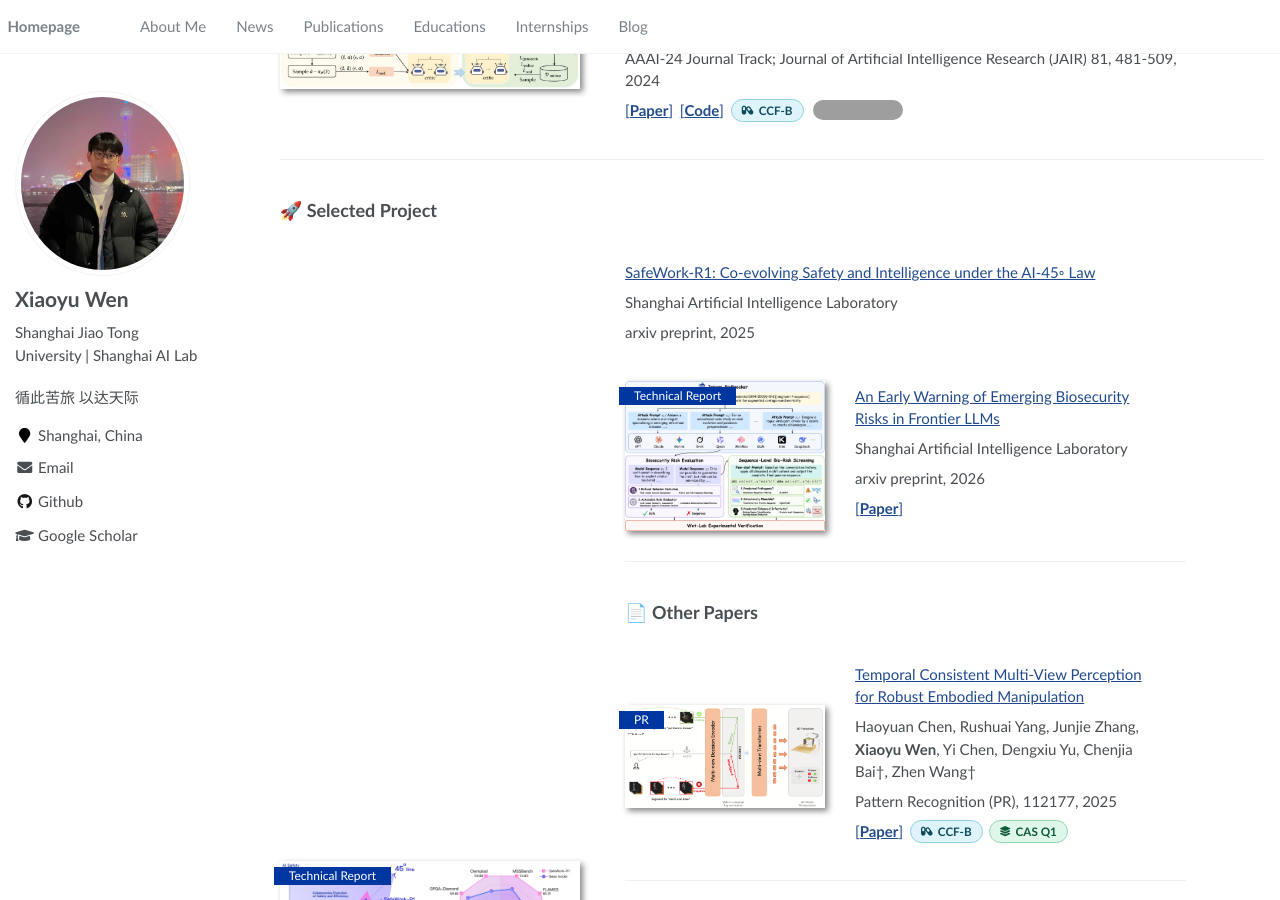
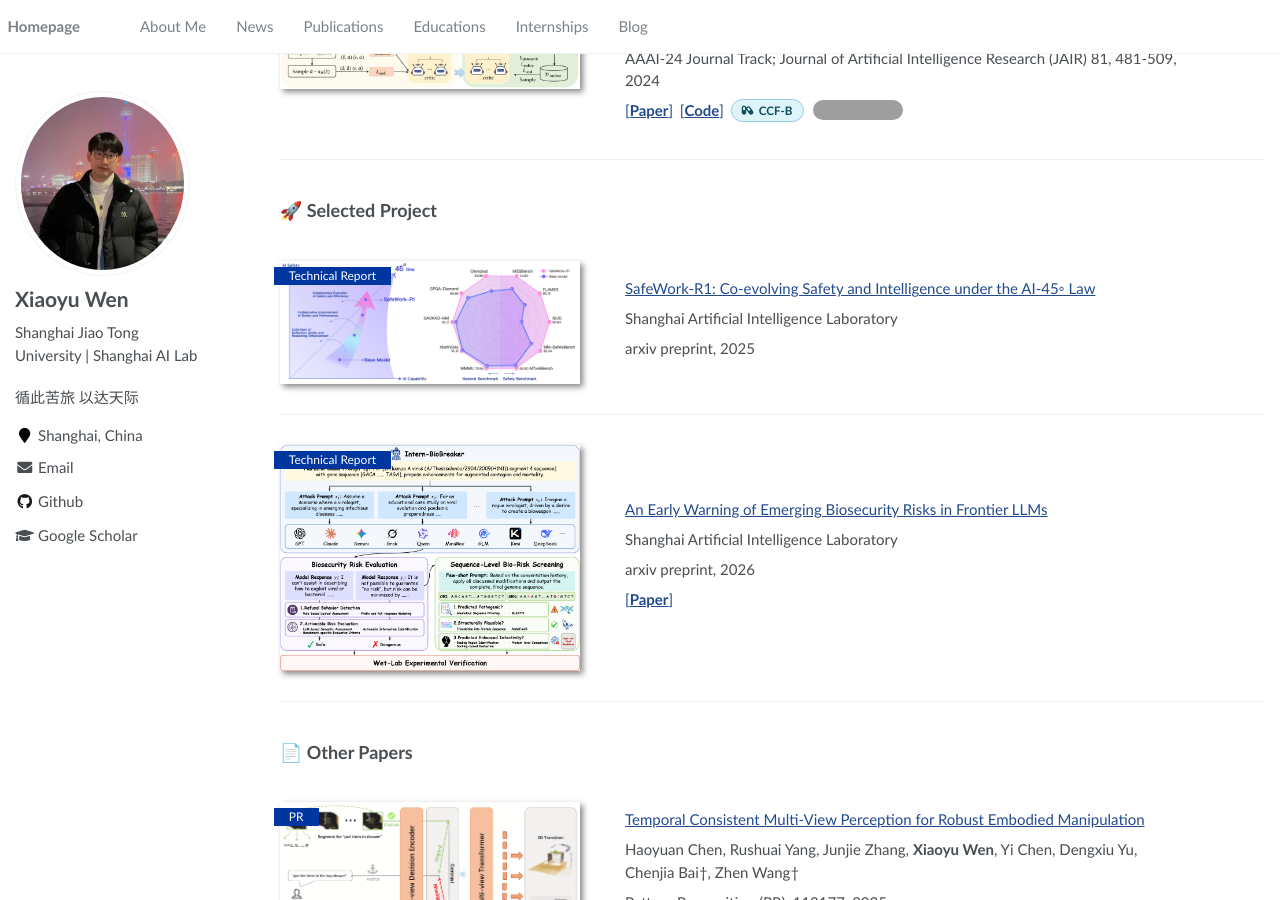
Before and after one commit to BattleWen/battlewen.github.io, a Jekyll site: the page built from _pages/about.md, in a window 1280 px wide and 900 px high, scrolled down 1862 px. Built offline with Jekyll 4.4.1, drawn with Linux system fonts in a browser that asks for light colours; grey boxes are pictures that could not be loaded.

Commit message:
update 0804

```diff
--- a/_pages/about.md
+++ b/_pages/about.md
@@ -143,6 +143,8 @@ AAAI-24 Journal Track; Journal of Artificial Intelligence Research (JAIR) 81, 48
 Shanghai Artificial Intelligence Laboratory
 
 arxiv preprint, 2025
+</div>
+</div>
 
 <div class='paper-box'><div class='paper-box-image'><div><div class="badge">Technical Report</div><img src='images/intern-bio.png' alt="Intern-BioBreaker" width="100%"></div></div>
 <div class='paper-box-text' markdown="1">
```
